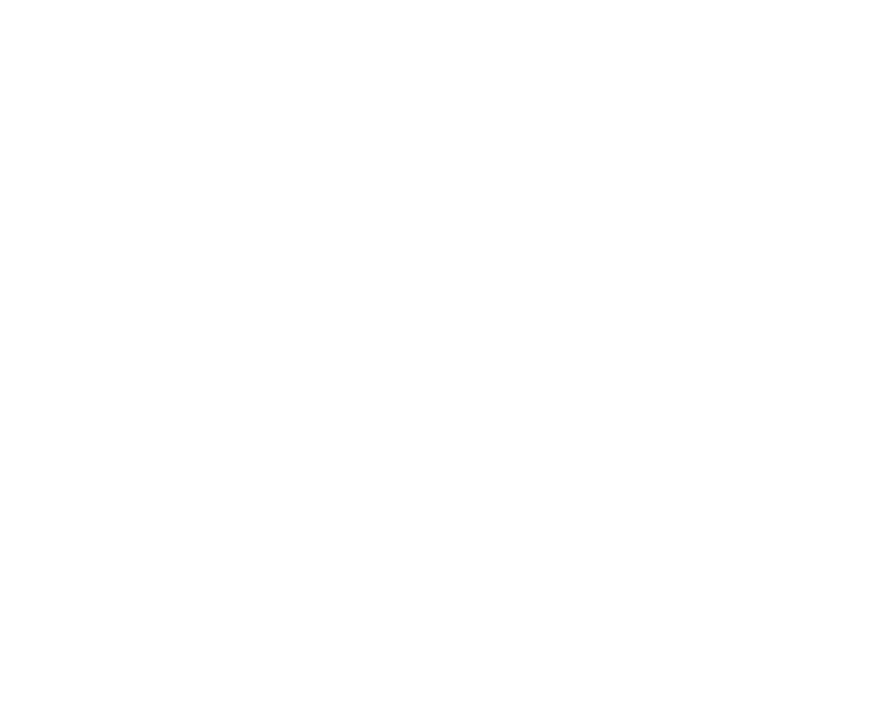
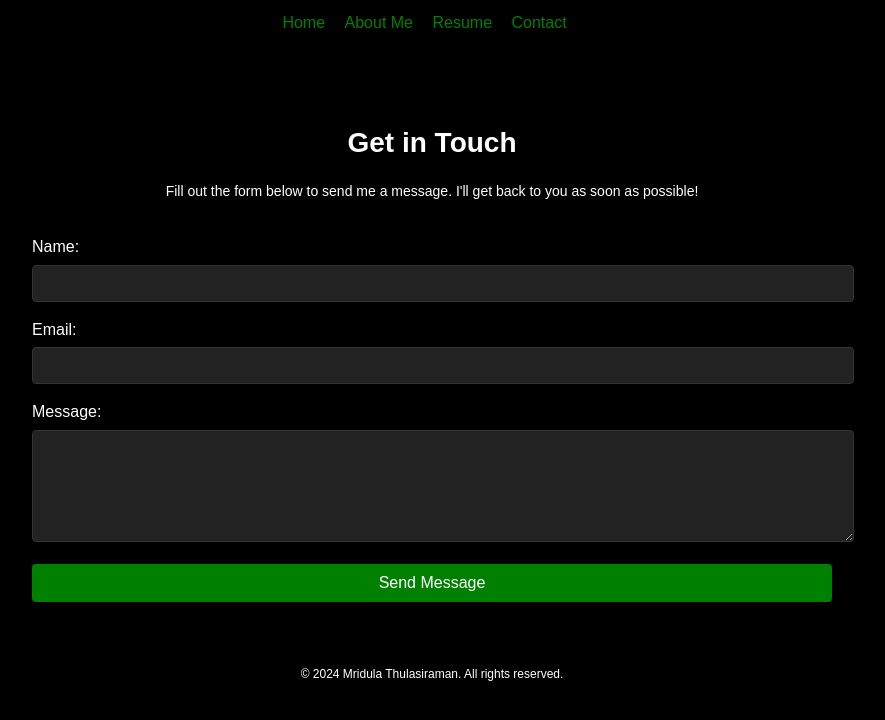
Before and after one commit to thulasiramanmt/mridulathulasi.github.io, a plain HTML site: page contact.html in a window 1280 px wide. Shown: the whole page, without its empty margins (208-1093 px from the left). Drawn offline with Linux system fonts and the light colour scheme.

Commit message:
about and contact all done!

```diff
--- a/about.html
+++ b/about.html
@@ -4,7 +4,7 @@
     <meta charset="UTF-8">
     <meta name="viewport" content="width=device-width, initial-scale=1.0">
     <title>About - My Portfolio</title>
-    <link rel="stylesheet" href="styles.css">
+    <link rel="stylesheet" href="resumestyle.css">
 </head>
 <body>
     <header>
@@ -13,17 +13,28 @@
                 <li><a href="index.html">Home</a></li>
                 <li><a href="about.html">About</a></li>
                 <li><a href="resume.html">Resume</a></li>
-                <li><a href="projects.html">Projects</a></li>
+                <!-- <li><a href="projects.html">Projects</a></li> -->
                 <li><a href="contact.html">Contact</a></li>
             </ul>
         </nav>
     </header>
 
-    <section id="about" class="section">
-        <h2>About Me</h2>
-        <p>A brief description about yourself.</p>
+    <section>
+        <header>
+            <h1></h1>
+        </header>
+
+        <p>I’m Mriudla Thulasiraman, a passionate and driven individual with a deep commitment to cybersecurity. As an active member of the VT Cybersecurity Club, I thrive on exploring the latest security challenges and collaborating with like-minded peers to stay ahead of emerging threats. My enthusiasm for problem-solving extends beyond cybersecurity; I’m also an avid math enthusiast, actively participating in the VT GRE/MSG Club, where I sharpen my analytical skills and prepare for future academic pursuits.</p>
+
+        <p>In addition to my academic interests, I’m involved in the VT Wind Turbine Club, where I contribute to innovative projects that harness renewable energy, combining my love for technology with environmental sustainability.</p>
+
+        <p>Currently, I’m working on a personal project, <strong>Emails2Calendar</strong>. This application is designed to streamline and automate my schedule management by scanning multiple email accounts for due dates, appointments, and events, and then seamlessly adding them to my personal calendar. The project integrates multiple email providers like Gmail and Outlook, uses natural language processing (NLP) to extract key details, and syncs them with my calendar. While still in the research phase, I’m utilizing various Python libraries and APIs, such as the Gmail API, Microsoft Graph API, and Google Cloud’s Natural Language API, to bring this vision to life.</p>
+
+        <p>As I continue to develop my technical skills, I’m also preparing for the Security+ exam, which I plan to take in December, further solidifying my knowledge in the cybersecurity field.</p>
     </section>
 
-    <script src="script.js"></script>
+    <footer>
+        <p>&copy; 2024 Mridula Thulasiraman. All rights reserved.</p>
+    </footer>
 </body>
 </html>
--- a/contact.html
+++ b/contact.html
@@ -0,0 +1,48 @@
+<!DOCTYPE html>
+<html lang="en">
+<head>
+    <meta charset="UTF-8">
+    <meta name="viewport" content="width=device-width, initial-scale=1.0">
+    <title>Contact Me</title>
+    <link rel="stylesheet" href="contactstyle.css">
+</head>
+<body>
+    <header>
+        <nav>
+            <ul>
+                <li><a href="index.html">Home</a></li>
+                <li><a href="about-me.html">About Me</a></li>
+                <li><a href="resume.html">Resume</a></li>
+                <li><a href="contact.html">Contact</a></li>
+            </ul>
+        </nav>
+    </header>
+
+    <section>
+        <header>
+            <h1>Get in Touch</h1>
+            <p>Fill out the form below to send me a message. I'll get back to you as soon as possible!</p>
+        </header>
+
+        <form action="https://formspree.io/f/xdknwwre" method="POST">
+            <div class="form-group">
+                <label for="name">Name:</label>
+                <input type="text" id="name" name="name" required>
+            </div>
+            <div class="form-group">
+                <label for="email">Email:</label>
+                <input type="email" id="email" name="email" required>
+            </div>
+            <div class="form-group">
+                <label for="message">Message:</label>
+                <textarea id="message" name="message" rows="6" required></textarea>
+            </div>
+            <button type="submit">Send Message</button>
+        </form>
+    </section>
+
+    <footer>
+        <p>&copy; 2024 Mridula Thulasiraman. All rights reserved.</p>
+    </footer>
+</body>
+</html>
--- /dev/null
+++ b/contactstyle.css
@@ -0,0 +1,138 @@
+/* General Styles */
+body {
+    font-family: Arial, sans-serif;
+    color: #fff;
+    line-height: 1.6;
+    margin: 0;
+    padding: 0;
+    background-color: black;
+}
+
+a {
+    color: green;
+    text-decoration: none;
+}
+
+a:hover {
+    text-decoration: underline;
+}
+
+header {
+    background-color: #000000;
+    padding: 10px 20px;
+    border-bottom: 2px solid black;
+    text-align: center;
+}
+
+nav ul {
+    list-style-type: none;
+    padding: 0;
+    margin: 0;
+    display: inline-block;
+}
+
+nav ul li {
+    display: inline;
+    margin-right: 15px;
+}
+
+section {
+    background-color: black;
+    padding: 20px;
+    margin: 20px auto;
+    max-width: 800px;
+    box-shadow: 0 0 10px rgba(0, 0, 0, 0.1);
+    color: white;
+}
+
+/* Header Styles */
+section header {
+    border-bottom: 2px solid black;
+    margin-bottom: 20px;
+    padding-bottom: 10px;
+    color: white;
+}
+
+section header h1 {
+    font-size: 28px;
+    margin-bottom: 5px;
+}
+
+section header p {
+    font-size: 14px;
+    margin-bottom: 0;
+}
+
+/* Section Titles */
+h2 {
+    font-size: 22px;
+    color: green;
+    margin-top: 20px;
+    margin-bottom: 10px;
+    border-bottom: 1px solid black;
+    padding-bottom: 5px;
+}
+
+/* Form Styles */
+form {
+    display: flex;
+    flex-direction: column;
+}
+
+.form-group {
+    margin-bottom: 15px;
+}
+
+.form-group label {
+    display: block;
+    margin-bottom: 5px;
+}
+
+.form-group input, .form-group textarea {
+    width: 100%;
+    padding: 10px;
+    border: 1px solid #333;
+    border-radius: 4px;
+    background-color: #222;
+    color: #fff;
+}
+
+form button {
+    padding: 10px 20px;
+    border: none;
+    border-radius: 4px;
+    background-color: green;
+    color: white;
+    font-size: 16px;
+    cursor: pointer;
+}
+
+form button:hover {
+    background-color: darkgreen;
+}
+
+/* Footer */
+footer {
+    text-align: center;
+    font-size: 12px;
+    color: white;
+    margin-top: 20px;
+    border-top: 1px solid black;
+    padding-top: 10px;
+}
+
+footer nav {
+    margin-bottom: 10px;
+}
+
+footer nav ul {
+    list-style-type: none;
+    padding: 0;
+    margin: 0;
+    display: inline-block;
+}
+
+footer nav ul li {
+    display: inline;
+    margin-right: 15px;
+}
```
Also changed, not shown: index.html (+1 -1 lines), resume.html (+4 -1 lines).
